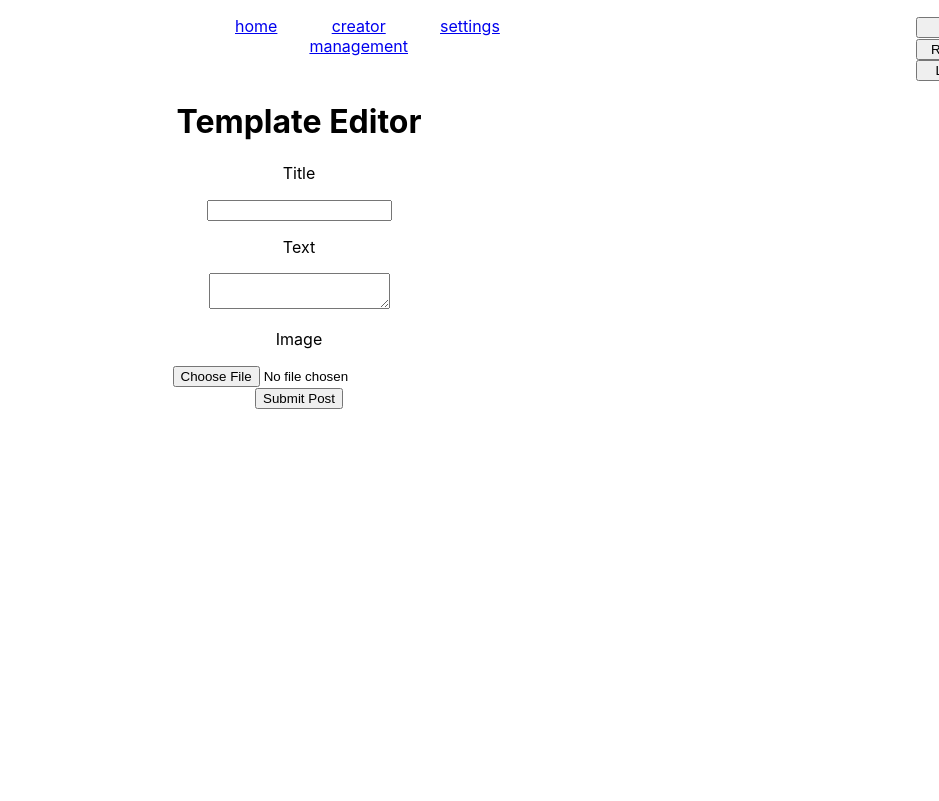
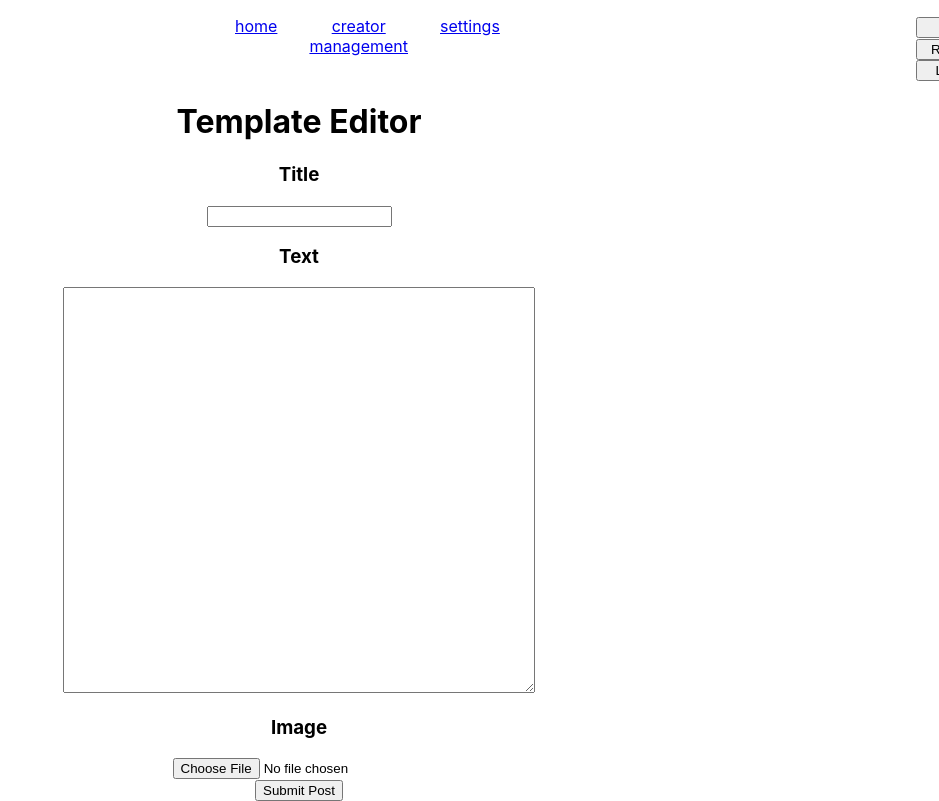
Before and after one commit to KalebWithAK/SoftwareEngineeringFinalProject, a React (Create React App) app in the folder web/: page /templateEditor in a window 1280 px wide. Shown: the top 801 px of the page, without its empty margins (341-1280 px from the left). Built offline with nearby package versions, Linux system fonts and the light colour scheme.

Commit message:
editor styling

```diff
--- a/web/src/pages/templateEditor.js
+++ b/web/src/pages/templateEditor.js
@@ -17,13 +17,13 @@ class TemplateEditor extends React.Component {
             <div>
                 <h1>Template Editor</h1>
 
-                <p>Title</p>
+                <h3>Title</h3>
                 <input onChange={ this.handleTitleChange } />
 
-                <p>Text</p>
-                <textarea onChange={ this.handleTextChange } />
+                <h3>Text</h3>
+                <textarea  className='editorTextarea' onChange={ this.handleTextChange } />
 
-                <p>Image</p>
+                <h3>Image</h3>
                 <input type='file' onChange={ this.handleImageUpload } />
 
                 <div />
```
